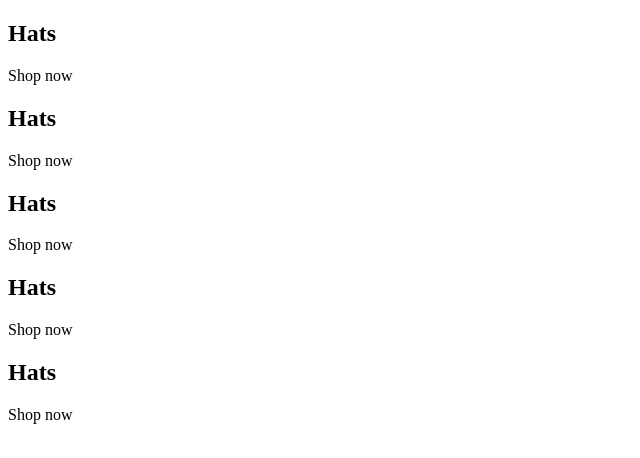
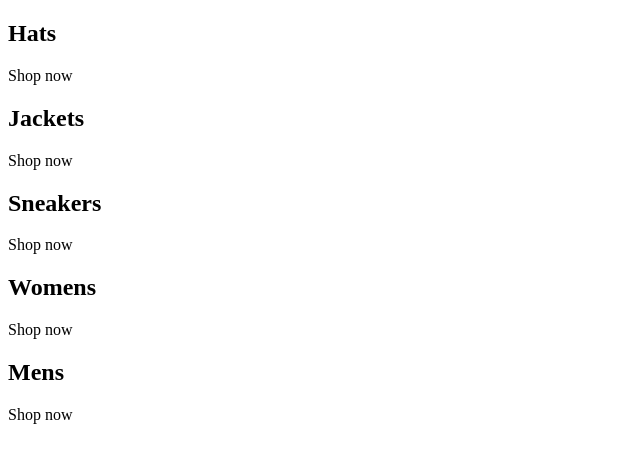
Before and after one commit to Johnjohnn/E-commerce, a React (Create React App) app: page / in a window 1280 px wide. Shown: the top 458 px of the page, without its empty margins (0-640 px from the left). Built offline with nearby package versions, Linux system fonts and the light colour scheme.

Commit message:
adding cathegories

```diff
--- a/src/App.js
+++ b/src/App.js
@@ -1,45 +1,40 @@
 import logo from './logo.svg';
 import './App.css';
 
-function App() {
+const App = () =>{
+  const categories = [
+    {
+    id: 1,
+    title:"Hats",
+  },
+  {
+    id: 2,
+    title:"Jackets",
+  },
+  {
+    id: 3,
+    title:"Sneakers",
+  },
+  {
+    id: 4,
+    title:"Womens",
+  },
+  {
+    id: 5,
+    title:"Mens",
+  },
+];
   return (
     <div className="categories-container">
-      <div className='category-container'>
-       {}
-       <div className='category-body-container'>
-        <h2>Hats</h2>
-        <p>Shop now</p>
-       </div>
-      </div>
-      <div className='category-container'>
-       {}
-       <div className='category-body-container'>
-        <h2>Hats</h2>
-        <p>Shop now</p>
-       </div>
-      </div>
-      <div className='category-container'>
-       {}
-       <div className='category-body-container'>
-        <h2>Hats</h2>
-        <p>Shop now</p>
-       </div>
-      </div>
-      <div className='category-container'>
-       {}
-       <div className='category-body-container'>
-        <h2>Hats</h2>
-        <p>Shop now</p>
-       </div>
-      </div>
-      <div className='category-container'>
-       {}
-       <div className='category-body-container'>
-        <h2>Hats</h2>
-        <p>Shop now</p>
-       </div>
-      </div>
+      {categories.map(({title}) => ( <div className='category-container'>
+     <div className='category-body-container'>
+      <h2>{title}</h2>
+      <p>Shop now</p>
+     </div>
     </div>
+    ))}
+
+  </div>
 
   );
 }
```
